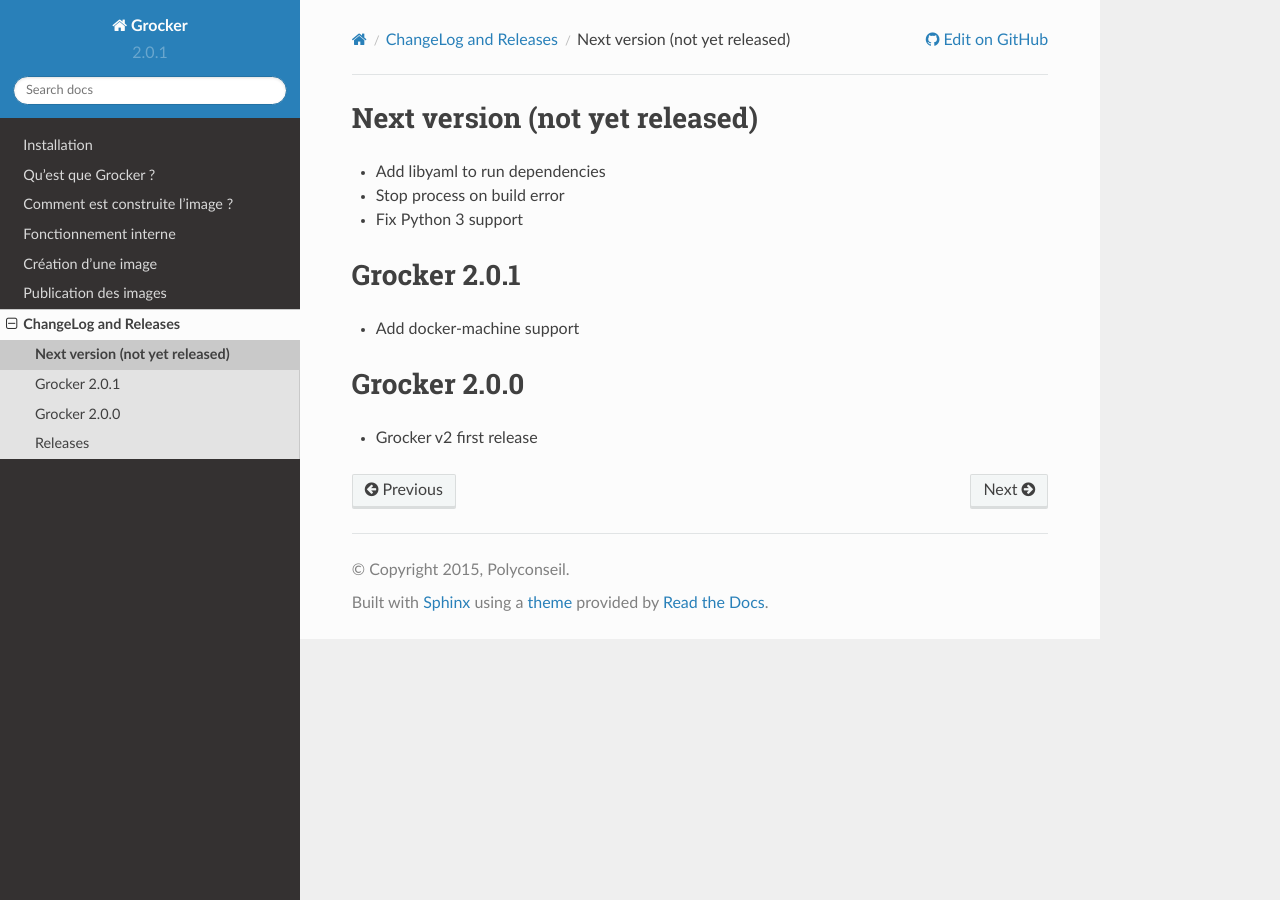
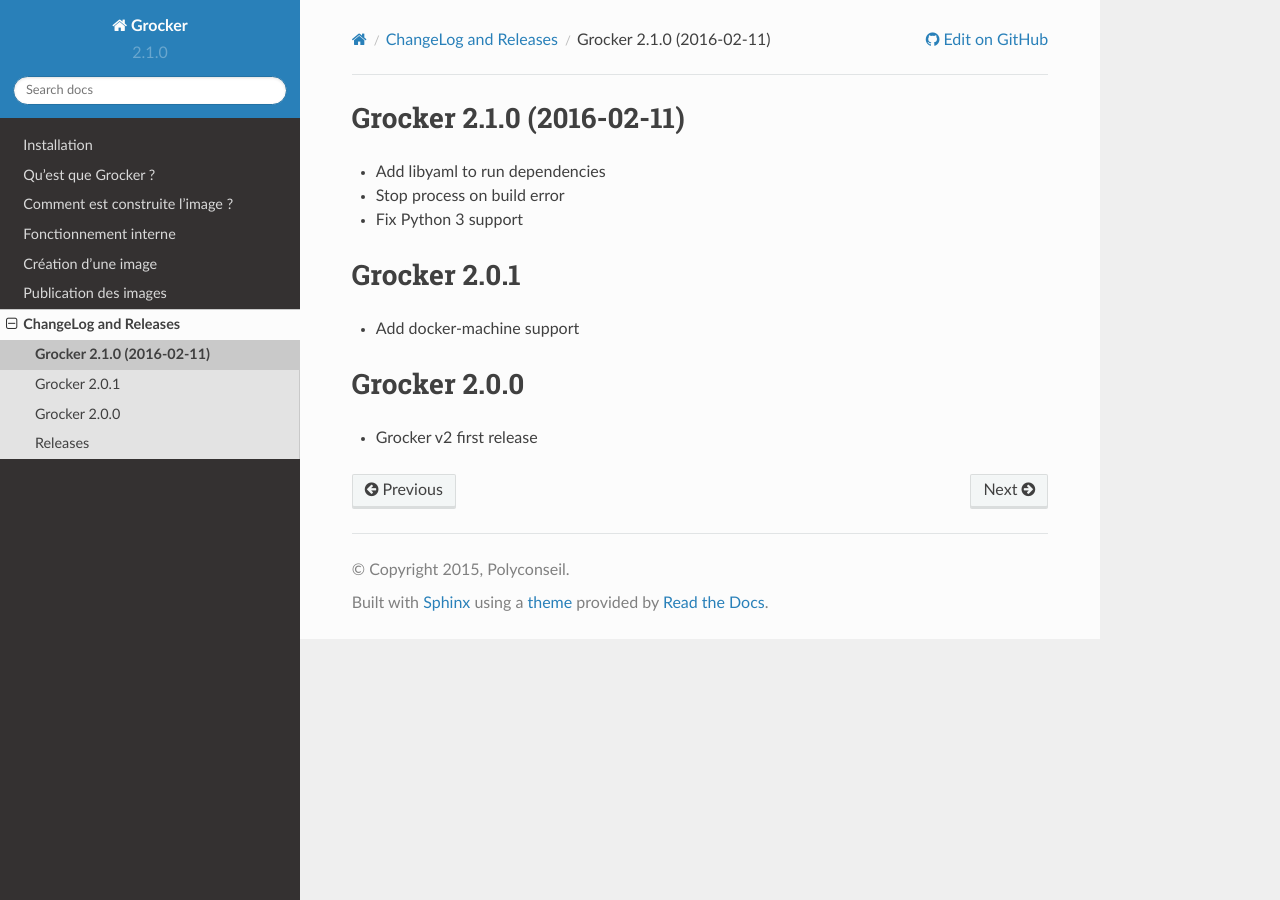
Before and after one commit to Polyconseil/grocker, a Sphinx documentation site: the page built from docs/changelog.rst, in a window 1280 px wide. Built offline with Sphinx 7.4.7 and the Read the Docs theme 2.0.0, drawn with Linux system fonts in a browser that asks for light colours.

Commit message:
Release version v2.1.0
Released-with: blease v0.110.1
Signed-off-by: Fabien Bochu <fabien.bochu@polyconseil.fr>

```diff
--- a/docs/changelog.rst
+++ b/docs/changelog.rst
@@ -1,5 +1,5 @@
-Next version (not yet released)
--------------------------------
+Grocker 2.1.0 (2016-02-11)
+--------------------------
 
 - Add libyaml to run dependencies
 - Stop process on build error
--- a/grocker/__init__.py
+++ b/grocker/__init__.py
@@ -3,7 +3,7 @@
 
 from __future__ import absolute_import, division, print_function, unicode_literals
 
-__version__ = '2.0.1'
+__version__ = '2.1.0'
 __copyright__ = '2015, Polyconseil'
 __description__ = 'Docker image builder'
 
```
